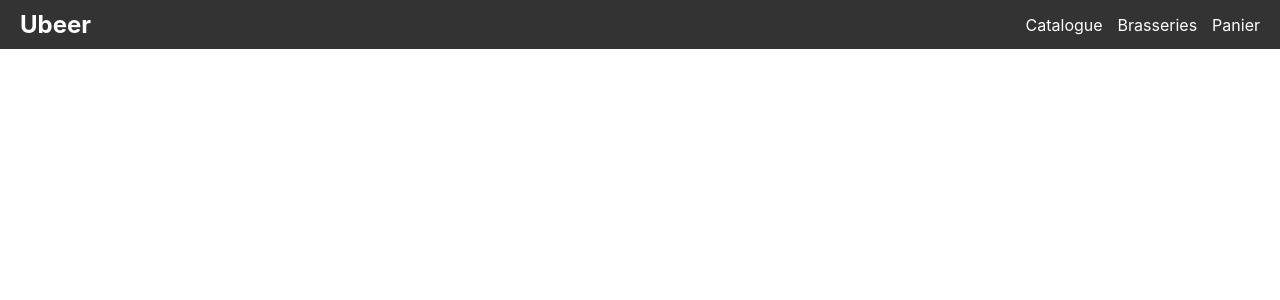
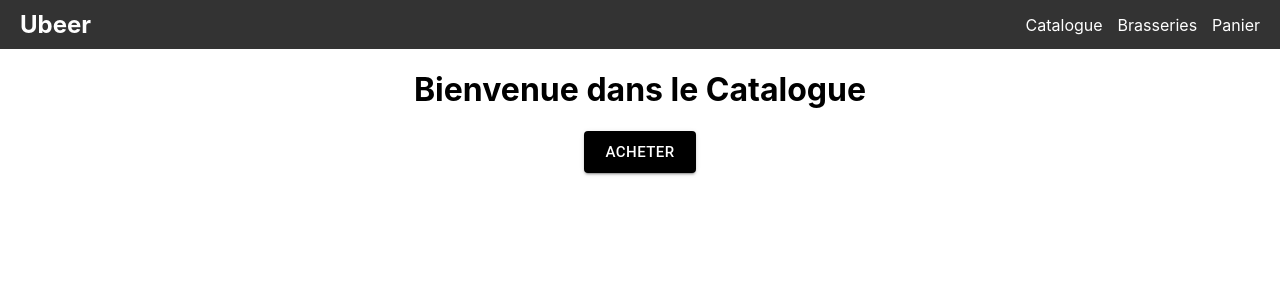
Before and after one commit to naiso-a/Ubeer, a React (Create React App) app in the folder frontend/: page /Catalog in a window 1280 px wide. Shown: the top 300 px of the page. Built offline with nearby package versions, Linux system fonts and the light colour scheme.

Commit message:
move page

```diff
--- a/frontend/src/App.jsx
+++ b/frontend/src/App.jsx
@@ -3,6 +3,7 @@ import { BrowserRouter as Router, Route, Routes} from 'react-router-dom';
 import Home from "./components/Home";
 import Navbar from "./components/Navbar";
 import Brewery from "./components/Brewery/Brewery";
+import Catalog from './components/Catalog/Catalog';
 
 function App() {
   return (
@@ -11,6 +12,7 @@ function App() {
         <Navbar />
         <Routes>
           <Route path='/' element={<Home />} />
+          <Route path='/Catalog' element={<Catalog />} />
           <Route path='/Brewery' element={<Brewery />} />
         </Routes>
       </Router>
--- a/frontend/src/components/Brewery/Brewery.jsx
+++ b/frontend/src/components/Brewery/Brewery.jsx
@@ -1,5 +1,6 @@
 // Brewery.jsx
 import React from 'react';
+import { Link } from 'react-router-dom';
 import './Brewery.css'
 
 const Brewery = ({ breweryName, beers, addToCart }) => {
--- a/frontend/src/components/Catalog/Catalog.jsx
+++ b/frontend/src/components/Catalog/Catalog.jsx
@@ -0,0 +1,40 @@
+import React, { useState } from 'react';
+import Brewery from '../Brewery/Brewery.jsx'; // Vérifie le chemin
+import '../../App.css'; // Vérifie le chemin vers App.css
+import Button from '@mui/material/Button';
+
+const Catalog = () => {
+  const beers = [
+    {
+      _id: 1,
+      name: 'Blonde de la Brasserie',
+      brewery: 'Brasserie A',
+      description: 'Une bière blonde légère et rafraîchissante.',
+      price: 5.0,
+      image: 'https://via.placeholder.com/150?text=Blonde'
+    },
+    // Autres bières...
+  ];
+
+  const [cart, setCart] = useState([]);
+
+  const addToCart = (beer) => {
+    setCart([...cart, beer]);
+  };
+
+  return (
+    <div className="catalog-container">
+      <h1>Bienvenue dans le Catalogue</h1>
+      <Button
+        href="Cart"
+        variant="contained"
+        size="large"
+        className="custom-button"
+      >
+        Acheter
+      </Button>
+    </div>
+  );
+};
+
+export default Catalog;
--- a/frontend/src/components/Home.jsx
+++ b/frontend/src/components/Home.jsx
@@ -4,6 +4,7 @@ import Brewery from './Brewery/Brewery.jsx'; // Importer le composant Brewery
 import '../App.css'; // Assurez-vous que le fichier CSS est lié correctement
 import image from '../assets/images.jpg';
 import Button from '@mui/material/Button';
+import { Link } from 'react-router-dom';
 
 
 
@@ -73,7 +74,7 @@ const Home = () => {
         <p>Découvrez notre catalogue de bières, regroupées par brasserie, et ajoutez vos bières préférées au panier !</p>
       </div>
         <Button
-          href="atalog"
+          href="Catalog"
           variant="contained"
           size="large"
           className="custom-button"
--- a/frontend/src/components/Navbar.jsx
+++ b/frontend/src/components/Navbar.jsx
@@ -7,11 +7,11 @@ const Navbar = () => {
   return (
     <nav className="navbar">
     <h1 className="navbar-logo">
-      <a href="./" className="no-link-style">Ubeer</a>
+      <a href='../' className="no-link-style">Ubeer</a>
     </h1>
       <ul className="navbar-links">
-        <li><a href="atalog">Catalogue</a></li>
-        <li><a href="./Brewery/Brewery">Brasseries</a></li>
+        <li><a><Link to="/Catalog">Catalogue</Link></a></li>
+        <li><a><Link to="/Brewery">Brasseries</Link></a></li>
         <li><a href="#cart">Panier</a></li>
       </ul>
     </nav>
```
